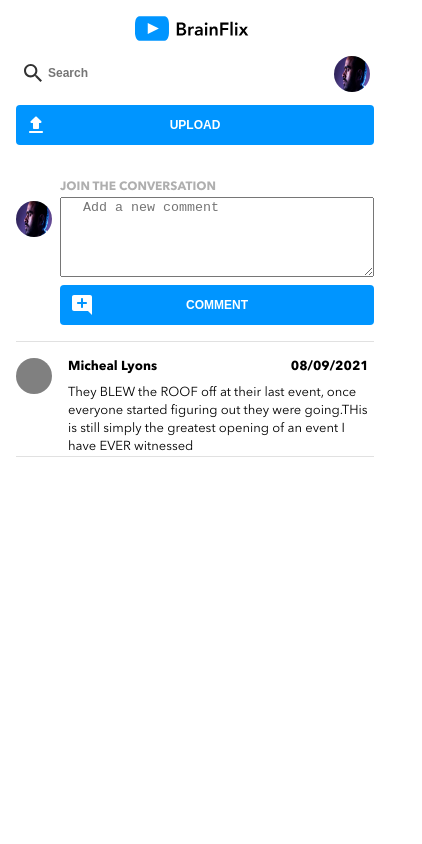
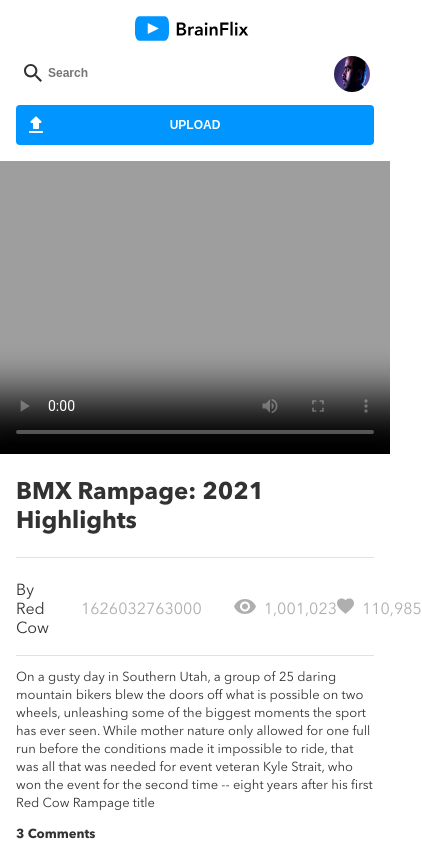
Before and after one commit to Keegs12/keegan-bond-brainflix, a React (Create React App) app: page / in a window 390 px wide. Shown: the top 844 px of the page, 422 px wide, since content can reach past the window. Built offline with nearby package versions, Linux system fonts and the light colour scheme.

Commit message:
created first rendition of video section component, I've changed my component layout and decided to add my comments and form within my video section, this makes for easier passing of data. Section is not fully functional, its layout is correct and it is styled for mobile and tablet

```diff
--- a/src/App.js
+++ b/src/App.js
@@ -3,13 +3,13 @@ import "./App.scss";
 import Header from "./components/Header/Header";
 import Form from "./components/Form/Form";
 import Comments from "./components/Comments/comments";
+import VideoSection from "./components/Video-Section/Video-Section";
 
 function App() {
     return (
         <>
             <Header />
-            <Form />
-            <Comments />
+            <VideoSection />
         </>
     );
 }
--- /dev/null
+++ b/src/components/Video-Section/Video-Section.js
@@ -0,0 +1,87 @@
+import React from "react";
+import { useState } from "react";
+import activeVideoInfo from "../../data/video-details.json";
+import videoInfo from "../../data/videos.json";
+import "./Video-Section.scss";
+import likes from "../../assets/images/Icons/likes.svg";
+import views from "../../assets/images/Icons/views.svg";
+import Form from "../Form/Form";
+import Comments from "../Comments/comments";
+
+console.log(activeVideoInfo);
+// console.log(videoInfo);
+// console.log(activeVideoInfo[0].image);
+// console.log(activeVideoInfo.comments);
+function VideoSection(props) {
+    const videoComments = activeVideoInfo[0].comments;
+    const [comments, setComments] = useState(videoComments);
+    console.log(videoComments);
+    console.log(videoInfo);
+    return (
+        <section>
+            <div className="videos">
+                <video
+                    className="videos__video"
+                    controls
+                    poster={activeVideoInfo[0].image}
+                ></video>
+            </div>
+            <div className="videos-information">
+                <h2 className="videos-information__title">
+                    {activeVideoInfo[0].title}
+                </h2>
+                <div className="videos-information__bio">
+                    <div className="videos-information__bio-container">
+                        <h4 className="videos-information__channel">
+                            By {activeVideoInfo[0].channel}
+                        </h4>
+                        <h4 className="videos-information__release-date">
+                            {activeVideoInfo[0].timestamp}
+                        </h4>
+                    </div>
+                    <div className="videos-information__bio-container">
+                        <div className="videos-information__views-container">
+                            <img
+                                className="videos-information__views-img"
+                                src={views}
+                                alt="eye icon for a view"
+                            ></img>
+                            <h4 className="videos-information__views-title">
+                                {activeVideoInfo[0].views}
+                            </h4>
+                        </div>
+                        <div className="videos-information__likes-container">
+                            <img
+                                className="videos-information__likes-img"
+                                src={likes}
+                                alt="heart icon for a like"
+                            ></img>
+                            <h4 className="videos-information__likes-title">
+                                {activeVideoInfo[0].likes}
+                            </h4>
+                        </div>
+                    </div>
+                </div>
+                <div className="videos-information__container">
+                    <p className="videos-information__comment">
+                        {activeVideoInfo[0].description}
+                    </p>
+                    <p className="videos-information__number-of-comments">
+                        {activeVideoInfo[0].comments.length} Comments
+                    </p>
+                </div>
+            </div>
+            <Form />
+            {videoComments.map((comment) => (
+                <Comments
+                    key={comment.id}
+                    name={comment.name}
+                    comment={comment.name}
+                    timestamp={comment.timestamp}
+                />
+            ))}
+        </section>
+    );
+}
+
+export default VideoSection;
--- /dev/null
+++ b/src/components/Video-Section/Video-Section.scss
@@ -0,0 +1,90 @@
+@use "../../styles/partials/colors";
+@use "../../styles/partials/fonts";
+@use "../../styles/partials/responsive";
+@use "../../styles/partials/sizing";
+
+.videos {
+    &__video {
+        width: 100%;
+    }
+}
+
+.videos-information {
+    padding: 0 16px;
+    &__title {
+        color: colors.$BrainFlix-Black;
+
+        @include responsive.tablet {
+            margin-bottom: 0;
+            @include sizing.page-header-td;
+        }
+    }
+    &__bio {
+        display: flex;
+        align-items: center;
+        border-bottom: 1px solid colors.$Mercury;
+        border-top: 1px solid colors.$Mercury;
+        padding: 1rem 0;
+
+        @include responsive.tablet {
+            justify-content: space-between;
+            border-top: transparent;
+            padding-top: 0;
+        }
+    }
+    &__bio-container {
+        display: flex;
+        align-items: center;
+    }
+    &__channel {
+        margin: 0.5rem 2rem 0 0;
+        color: colors.$BrainFlix-Black;
+        font-weight: 400;
+    }
+    &__release-date {
+        margin: 0.5rem 2rem 0 0;
+        color: colors.$Silver;
+        font-weight: 400;
+    }
+    &__container {
+        height: 100%;
+    }
+    &__views-container {
+        display: flex;
+        align-items: center;
+    }
+    &__views-img {
+        @include responsive.tablet {
+            margin-top: 0.3rem;
+            margin-left: 1rem;
+        }
+    }
+    &__likes-container {
+        display: flex;
+    }
+    &__likes-img {
+        @include responsive.tablet {
+            margin-top: 0.3rem;
+            margin-left: 1rem;
+        }
+    }
+    &__views-title {
+        margin: 0.5rem 0 0 0.5rem;
+        color: colors.$Silver;
+        font-weight: 400;
+    }
+    &__likes-title {
+        margin: 0.5rem 0 0 0.5rem;
+        color: colors.$Silver;
+        font-weight: 400;
+    }
+    &__comment {
+        color: colors.$BrainFlix-Black;
+        @include sizing.body-copy;
+    }
+    &__number-of-comments {
+        color: colors.$BrainFlix-Black;
+        @include sizing.body-copy;
+        font-weight: 700;
+    }
+}
--- a/src/styles/partials/_colors.scss
+++ b/src/styles/partials/_colors.scss
@@ -1,7 +1,7 @@
 $BrainFlix-Black: #323232;
 $BrainFlix-DarkBlack: #000000;
 $BrainFlix-Blue: #0095ff;
-$BrainFlux-DarkBlue: #0065ad;
+$BrainFlix-DarkBlue: #0065ad;
 $Silver: #afafaf;
 $Mercury: #e1e1e1;
 $White: #ffffff;
```
